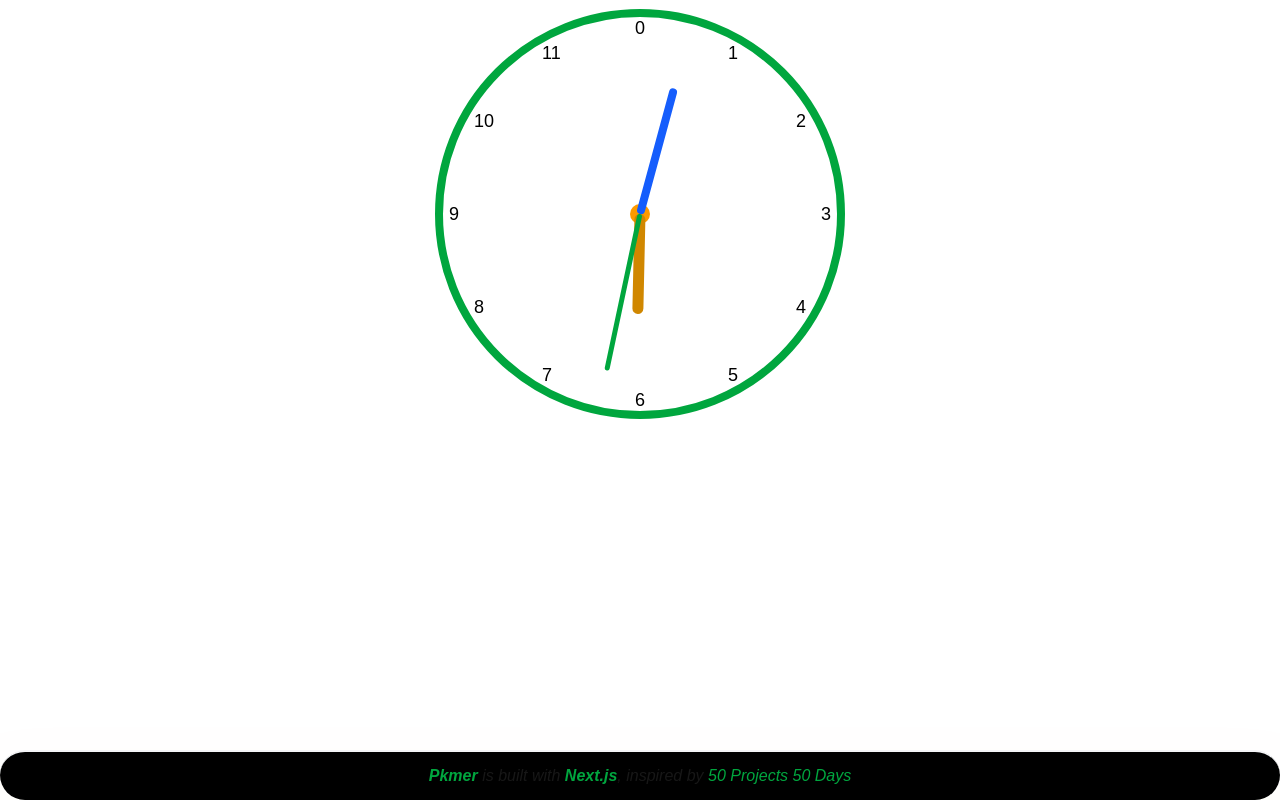
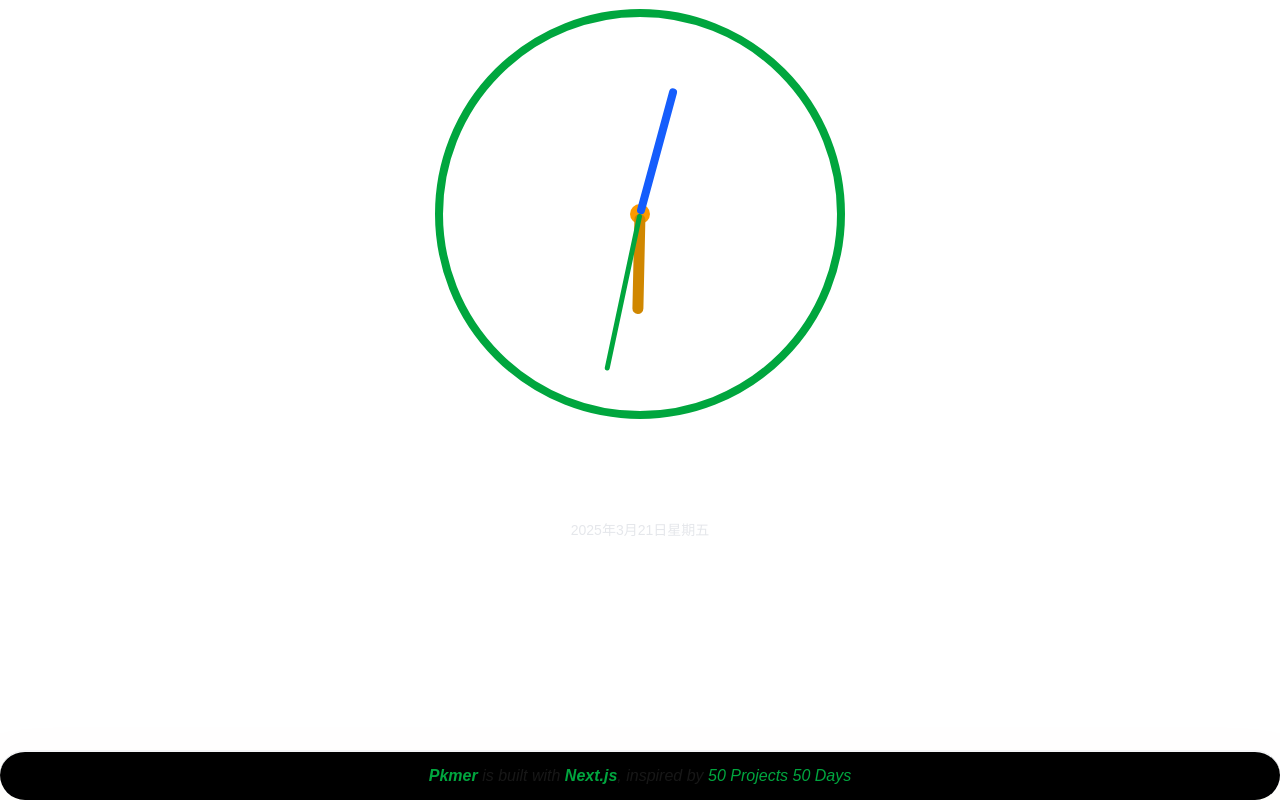
Before and after one commit to upangka/50days50projectsUseNextJs, a Next.js app: page /theme-clock in a window 1280 px wide. Built offline with nearby package versions, Linux system fonts and the light colour scheme.

Commit message:
feat(clock): 格式化时钟代码

```diff
--- /dev/null
+++ b/src/app/(cases)/theme-clock/_components/clock.tsx
@@ -0,0 +1,101 @@
+'use client'
+import { useMemo } from 'react'
+import { mapRange } from '@/utils'
+
+type ClockIndicator = {
+  index: number
+  degree: number
+}
+
+interface ClockProps {
+  secondDegree: number
+  minuteDegree: number
+  hourDegree: number
+}
+export const Clock: React.FC<ClockProps> = ({ secondDegree, minuteDegree, hourDegree }) => {
+  const clockIndicators: ClockIndicator[] = useMemo(() => {
+    const indicators: ClockIndicator[] = []
+    for (let i = 0; i < 12; i++) {
+      indicators.push({ index: i, degree: mapRange(i, 0, 12) })
+    }
+    return indicators
+  }, [])
+
+  return (
+    <div className='relative h-[410px] w-[410px]'>
+      {/* 圆圈start */}
+      <div className='absolute -top-[5px] z-20 h-full w-full rounded-full border-8 border-green-600'>
+        {/* 时钟中心圆圈start */}
+        <div className='absolute top-1/2 left-1/2 z-20 h-[20px] w-[20px] -translate-1/2 rotate-180 rounded-full bg-amber-500'>
+          {/* 时针start */}
+          <div
+            suppressHydrationWarning={true}
+            style={{
+              zIndex: '50',
+              transformOrigin: 'top center',
+              transition: secondDegree != 0 ? 'transform 0.5s ease-in-out' : 'none',
+              transform: `rotate(${hourDegree}deg)`
+            }}
+            className='absolute left-1/2 h-[100px] w-[11px] translate-[10px] -translate-x-1/2 rounded-3xl bg-yellow-600 select-none'
+          ></div>
+          {/* 时针end */}
+
+          {/* 分针start */}
+          <div
+            suppressHydrationWarning={true}
+            style={{
+              zIndex: '50',
+              transformOrigin: 'top center',
+              transition: secondDegree != 0 ? 'transform 0.5s ease-in-out' : 'none',
+              transform: `rotate(${minuteDegree}deg)`
+            }}
+            className='absolute left-1/2 h-[130px] w-[8px] translate-[10px] -translate-x-1/2 rounded-3xl bg-blue-600 select-none'
+          ></div>
+          {/* 分针end */}
+
+          {/* 秒钟start */}
+          <div
+            suppressHydrationWarning={true}
+            style={{
+              zIndex: '50',
+              transformOrigin: 'top center',
+              transition: secondDegree != 0 ? 'transform 0.5s ease-in-out' : 'none',
+              transform: `rotate(${secondDegree}deg)`
+            }}
+            className='absolute left-1/2 h-[160px] w-[5px] translate-[10px] -translate-x-1/2 rounded-3xl bg-green-600 select-none'
+          ></div>
+          {/* 秒钟end */}
+        </div>
+        {/* 时钟中心圆圈end */}
+      </div>
+      {/* 圆圈end */}
+
+      {/* 数字start */}
+      <ul className='relative z-10 h-[400px] w-[400px] rounded-full'>
+        {clockIndicators.map(indicator => {
+          return (
+            <li
+              key={indicator.index}
+              className='absolute h-[200px] w-[15px] bg-transparent text-lg text-black select-none'
+              style={{
+                left: '50%',
+                transform: `rotate(${indicator.degree}deg)`,
+                transformOrigin: 'bottom center'
+              }}
+            >
+              <div
+                style={{
+                  transform: `rotate(${-indicator.degree}deg)`
+                }}
+                className='text-white'
+              >
+                {indicator.index}
+              </div>
+            </li>
+          )
+        })}
+      </ul>
+      {/* 数字end */}
+    </div>
+  )
+}
--- a/src/app/(cases)/theme-clock/page.tsx
+++ b/src/app/(cases)/theme-clock/page.tsx
@@ -1,38 +1,22 @@
 'use client'
 import { useCallback, useMemo, useEffect, useState } from 'react'
-
-type ClockIndicator = {
-  index: number
-  degree: number
-}
-
-// const Clock:React.FC = () => {
-
-//     return <div>
-
-//     </div>
-// }
+import { mapRange } from '@/utils'
+import { Clock } from './_components/clock'
 
 export default function ThemeClockPage() {
-  const [secondDegree, setSecondDegree] = useState(0)
-  const [minuteDegree, setMinuteDegree] = useState(0)
-  const [hourDegree, setHourDegree] = useState(0)
-  const scale = useCallback(
-    (num: number, in_min: number, in_max: number, out_min: number = 0, out_max: number = 360) => {
-      const degree = ((num - in_min) * (out_max - out_min)) / (in_max - in_min) + out_min
-      console.log({ degree })
-      return degree
-    },
-    []
-  )
+  const [currentDate, setCurrentDate] = useState(new Date())
+  const [secondDegree, setSecondDegree] = useState(mapRange(currentDate.getSeconds(), 0, 60))
+  const [minuteDegree, setMinuteDegree] = useState(mapRange(currentDate.getMinutes(), 0, 60))
+  const [hourDegree, setHourDegree] = useState(mapRange(currentDate.getHours() % 12 || 0, 0, 12))
+  const scale = useCallback(mapRange, [])
 
-  // todo缓存数字
-  const clockIndicators: ClockIndicator[] = useMemo(() => {
-    const indicators: ClockIndicator[] = []
-    for (let i = 0; i < 12; i++) {
-      indicators.push({ index: i, degree: scale(i, 0, 12) })
-    }
-    return indicators
+  const formatter = useMemo(() => {
+    return new Intl.DateTimeFormat('zh-CN', {
+      year: 'numeric',
+      month: 'long',
+      day: 'numeric',
+      weekday: 'long'
+    })
   }, [])
 
   useEffect(() => {
@@ -41,9 +25,10 @@ export default function ThemeClockPage() {
       const seconds = date.getSeconds()
       const minute = date.getMinutes() + seconds / 60
       const hour = (date.getHours() % 12 || 0) + minute / 60
-      setSecondDegree(scale(seconds, 0, 60))
-      setMinuteDegree(scale(minute, 0, 60))
-      setHourDegree(scale(hour, 0, 12))
+      setSecondDegree(_ => scale(seconds, 0, 60))
+      setMinuteDegree(_ => scale(minute, 0, 60))
+      setHourDegree(_ => scale(hour, 0, 12))
+      setCurrentDate(_ => date)
     }, 1000)
     return () => {
       clearInterval(interval)
@@ -52,78 +37,21 @@ export default function ThemeClockPage() {
 
   // todo 基于长度计算
   return (
-    <section className='flex h-screen w-screen justify-center bg-white pt-3.5'>
-      <div className='relative h-[410px] w-[410px]'>
-        {/* 圆圈start */}
-        <div className='absolute -top-[5px] z-20 h-full w-full rounded-full border-8 border-green-600'>
-          {/* 时钟中心圆圈start */}
-          <div className='absolute top-1/2 left-1/2 z-20 h-[20px] w-[20px] -translate-1/2 rotate-180 rounded-full bg-amber-500'>
-            {/* 时针start */}
-            <div
-              style={{
-                zIndex: '50',
-                transformOrigin: 'top center',
-                transition: secondDegree != 0 ? 'transform 0.5s ease-in-out' : 'none',
-                transform: `rotate(${hourDegree}deg)`
-              }}
-              className='absolute left-1/2 h-[100px] w-[11px] translate-[10px] -translate-x-1/2 rounded-3xl bg-yellow-600 select-none'
-            ></div>
-            {/* 时针end */}
-
-            {/* 分针start */}
-            <div
-              style={{
-                zIndex: '50',
-                transformOrigin: 'top center',
-                transition: secondDegree != 0 ? 'transform 0.5s ease-in-out' : 'none',
-                transform: `rotate(${minuteDegree}deg)`
-              }}
-              className='absolute left-1/2 h-[130px] w-[8px] translate-[10px] -translate-x-1/2 rounded-3xl bg-blue-600 select-none'
-            ></div>
-            {/* 分针end */}
-
-            {/* 秒钟start */}
-            <div
-              style={{
-                zIndex: '50',
-                transformOrigin: 'top center',
-                transition: secondDegree != 0 ? 'transform 0.5s ease-in-out' : 'none',
-                transform: `rotate(${secondDegree}deg)`
-              }}
-              className='absolute left-1/2 h-[160px] w-[5px] translate-[10px] -translate-x-1/2 rounded-3xl bg-green-600 select-none'
-            ></div>
-            {/* 秒钟end */}
-          </div>
-          {/* 时钟中心圆圈end */}
-        </div>
-        {/* 圆圈end */}
-
-        {/* 数字start */}
-        <ul className='relative z-10 h-[400px] w-[400px] rounded-full bg-white'>
-          {clockIndicators.map(indicator => {
-            return (
-              <li
-                key={indicator.index}
-                className='absolute h-[200px] w-[15px] bg-transparent text-lg text-black select-none'
-                style={{
-                  left: '50%',
-                  transform: `rotate(${indicator.degree}deg)`,
-                  transformOrigin: 'bottom center'
-                }}
-              >
-                <div
-                  style={{
-                    transform: `rotate(${-indicator.degree}deg)`
-                  }}
-                >
-                  {indicator.index}
-                </div>
-              </li>
-            )
-          })}
-        </ul>
-        {/* 数字end */}
+    <section className='flex h-screen w-screen flex-col items-center justify-start pt-3.5'>
+      <Clock secondDegree={secondDegree} minuteDegree={minuteDegree} hourDegree={hourDegree} />
+      {/* 数字显示start */}
+      <div className='mt-2.5 flex flex-col items-center justify-center gap-3.5 select-none'>
+        <h1 suppressHydrationWarning={true} className='relative text-7xl font-bold text-white'>
+          {currentDate.getHours() < 10 && '0'}
+          {currentDate.getHours()}:{currentDate.getMinutes() < 10 && '0'}
+          {currentDate.getMinutes()}{' '}
+          <span className='absolute right-0 bottom-0 translate-x-full text-2xl'>
+            {currentDate.getHours() >= 12 ? 'PM' : 'AM'}
+          </span>
+        </h1>
+        <p className='text-sm text-gray-200'>{formatter.format(currentDate)}</p>
       </div>
+      {/* 数字显示end */}
     </section>
   )
 }
--- a/src/utils/times.ts
+++ b/src/utils/times.ts
@@ -3,3 +3,13 @@ export function delay(ms: number = 1000) {
     setTimeout(resolve, ms)
   })
 }
+
+export const mapRange = (
+  num: number,
+  in_min: number,
+  in_max: number,
+  out_min: number = 0,
+  out_max: number = 360
+) => {
+  return ((num - in_min) * (out_max - out_min)) / (in_max - in_min) + out_min
+}
```
